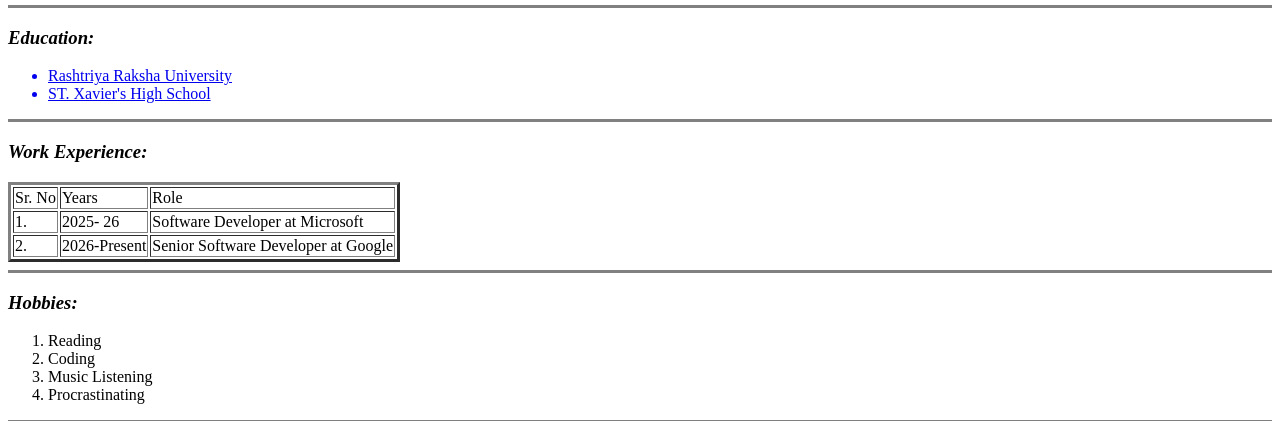
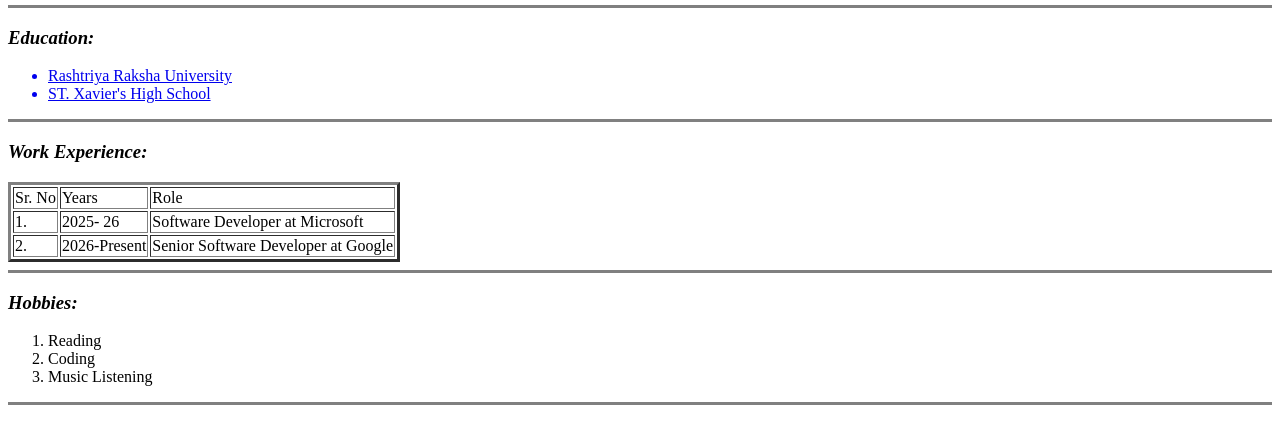
Before and after one commit to rajveerkania/CV, a plain HTML site: page index.html in a window 1280 px wide. Shown: the part 307-728 px from the top of the page. Drawn offline with Linux system fonts and the light colour scheme.

Commit message:
Update index.html

```diff
--- a/index.html
+++ b/index.html
@@ -72,7 +72,6 @@
             <li>Reading</li>
             <li>Coding</li>
             <li>Music Listening</li>
-            <li>Procrastinating</li>
         </ol>
         <hr size="3" noshade>
 
```
